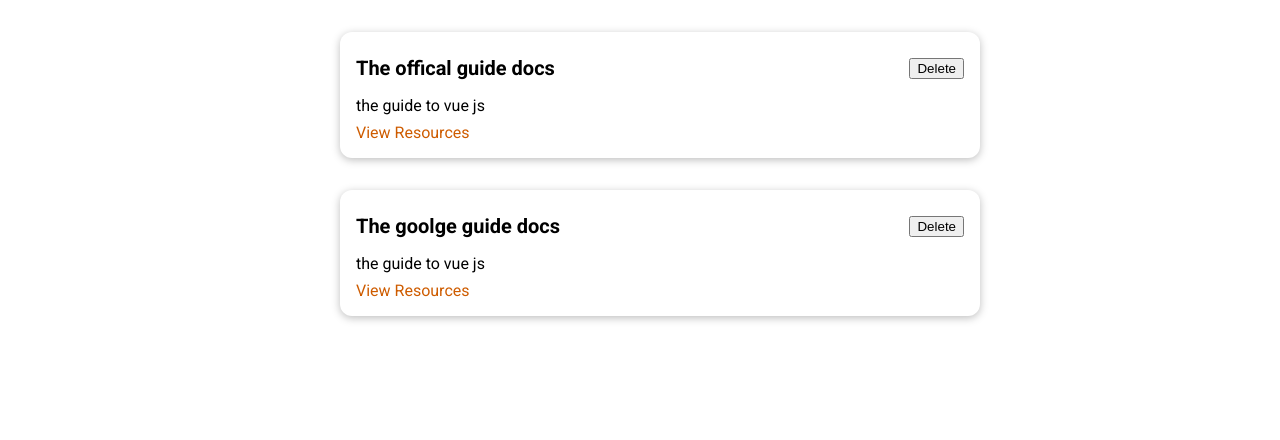
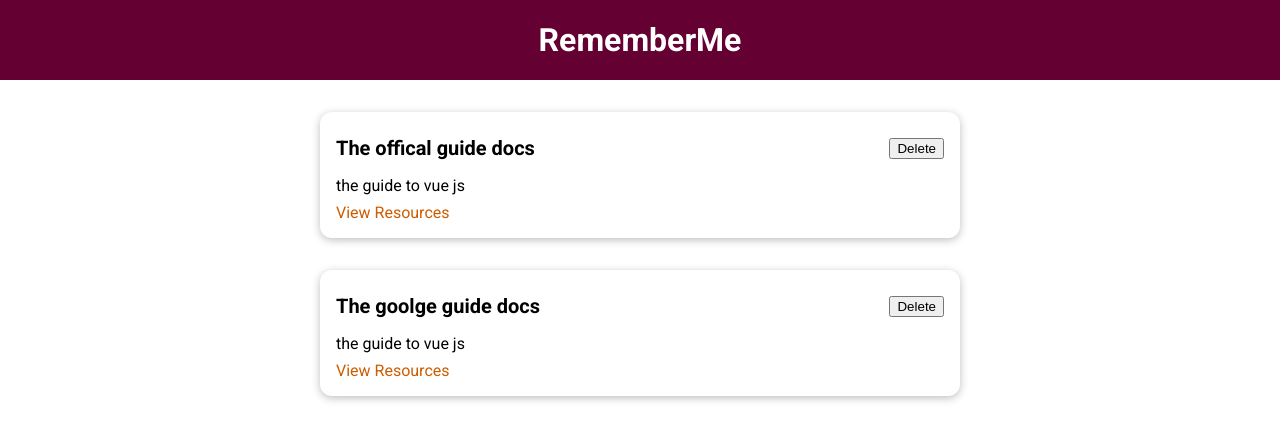
Before and after one commit to AjRadwan/Resources-App, a Vue app: page / in a window 1280 px wide. Shown: the top 440 px of the page. Built offline with nearby package versions, Linux system fonts and the light colour scheme.

Commit message:
add header component

```diff
--- a/src/App.vue
+++ b/src/App.vue
@@ -1,15 +1,17 @@
 <template>
-  <ul>
+
+    <TheHeader title="RememberMe" />
     <StoredResource :resources="storedResource"/>
-  </ul>
+
 </template>
 
 <script>
 import StoredResource from './components/Resources/StoredResource.vue'
-
+import TheHeader from './components/layouts/TheHeader.vue'
   export default{
   components:{
-    StoredResource
+    StoredResource,
+    TheHeader
   },
 
     data(){
--- a/src/components/layouts/TheHeader.vue
+++ b/src/components/layouts/TheHeader.vue
@@ -0,0 +1,28 @@
+<template>
+  <header>
+      <h1>{{title}}</h1>
+  </header>
+</template>
+
+<script>
+export default {
+props:['title'],
+}
+</script>
+
+<style scoped>
+header {
+  width: 100%;
+  height: 5rem;
+  background-color: #640032;
+  display: flex;
+  justify-content: center;
+  align-items: center;
+}
+
+header h1 {
+  color: white;
+  margin: 0;
+}
+
+</style>
```
